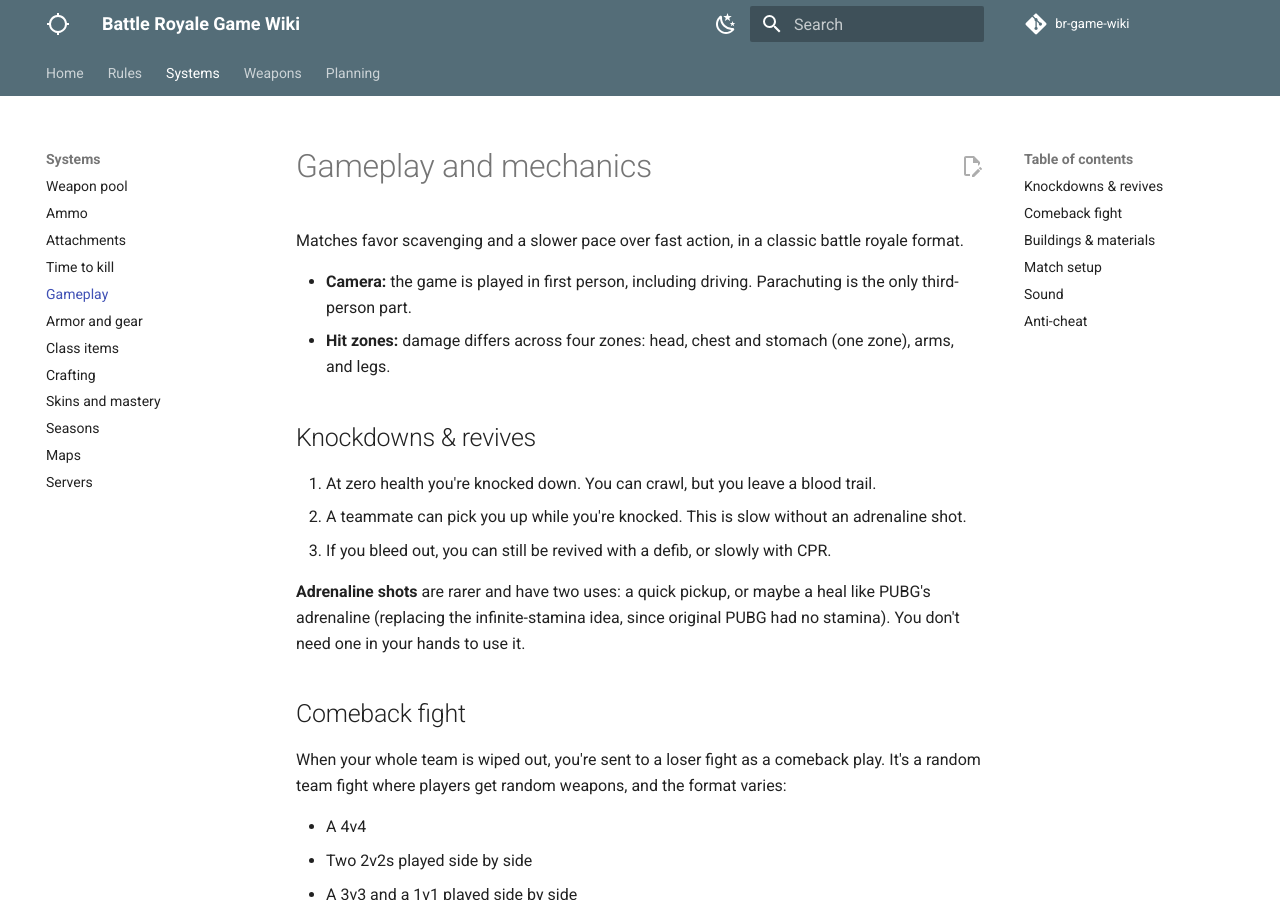
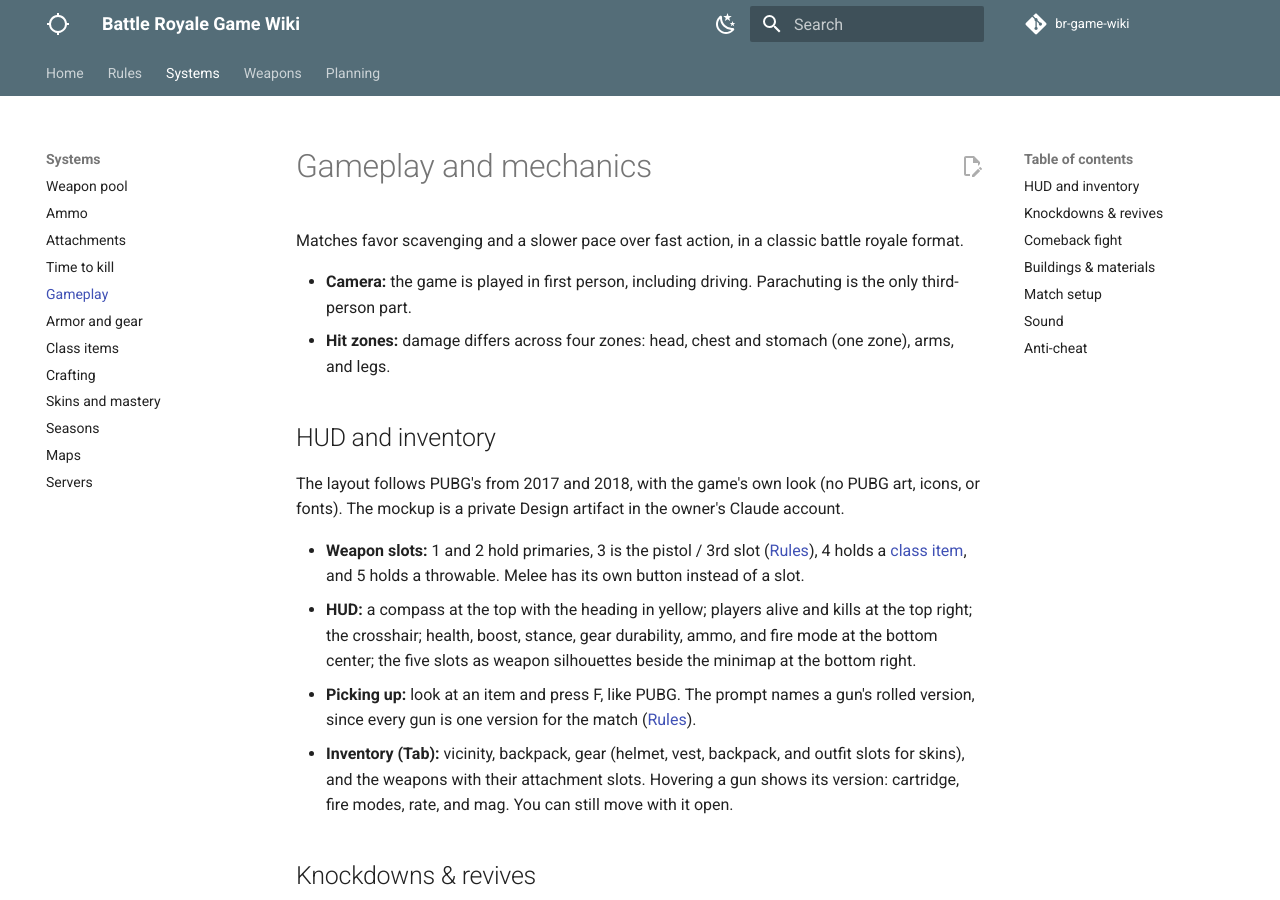
Before and after one commit to DerrickSpartan1/br-game-wiki, an MkDocs documentation site: the page built from docs/systems/gameplay.md, in a window 1280 px wide and 900 px high. Built offline with MkDocs 1.6.1 and Material for MkDocs 9.7.7, drawn with Linux system fonts in a browser that asks for light colours; comment, search, counter and statistics services are not loaded.

Commit message:
Add HUD and inventory decisions: slots 1-5, melee button, F to pick up
Co-Authored-By: Claude Opus 5.5 <noreply@anthropic.com>

```diff
--- a/docs/systems/gameplay.md
+++ b/docs/systems/gameplay.md
@@ -4,6 +4,15 @@ Matches favor scavenging and a slower pace over fast action, in a classic battle
 
 - **Camera:** the game is played in first person, including driving. Parachuting is the only third-person part.
 - **Hit zones:** damage differs across four zones: head, chest and stomach (one zone), arms, and legs.
+
+## HUD and inventory
+
+The layout follows PUBG's from 2017 and 2018, with the game's own look (no PUBG art, icons, or fonts). The mockup is a private Design artifact in the owner's Claude account.
+
+- **Weapon slots:** 1 and 2 hold primaries, 3 is the pistol / 3rd slot ([Rules](../rules.md#3rd-slot)), 4 holds a [class item](class-items.md), and 5 holds a throwable. Melee has its own button instead of a slot.
+- **HUD:** a compass at the top with the heading in yellow; players alive and kills at the top right; the crosshair; health, boost, stance, gear durability, ammo, and fire mode at the bottom center; the five slots as weapon silhouettes beside the minimap at the bottom right.
+- **Picking up:** look at an item and press F, like PUBG. The prompt names a gun's rolled version, since every gun is one version for the match ([Rules](../rules.md#versions)).
+- **Inventory (Tab):** vicinity, backpack, gear (helmet, vest, backpack, and outfit slots for skins), and the weapons with their attachment slots. Hovering a gun shows its version: cartridge, fire modes, rate, and mag. You can still move with it open.
 
 ## Knockdowns & revives
 
```
Also changed, not shown: docs/planning/changelog.md (+1 -0 lines), docs/planning/decisions.md (+2 -0 lines).
